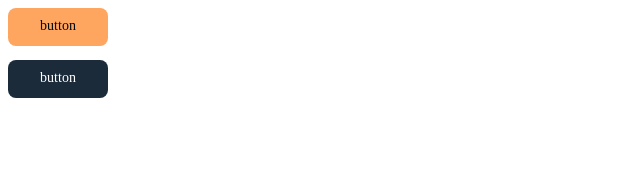
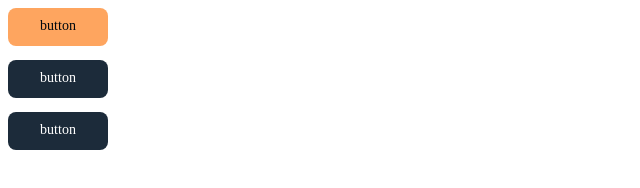
Before and after one commit to dkp-consult/resources-library, a plain HTML site: page components/button/button.html in a window 1280 px wide. Shown: the whole page, without its empty margins (0-640 px from the left). Drawn offline with Linux system fonts and the light colour scheme.

Commit message:
fix the animation button

```diff
--- a/components/button/button.css
+++ b/components/button/button.css
@@ -10,11 +10,11 @@
 }
 
 .btn-yellow {
-    background-color: #FEA55F;
+  background-color: #fea55f;
 }
 
 .btn-dark {
-    background-color: #1C2B3A;
+  background-color: #1c2b3a;
 }
 
 .btn-border {
@@ -29,10 +29,23 @@
   text-align: center;
 }
 
+.btn-animation{
+    transition: background-color 1s ease;
+}
+.btn-animation:hover {
+    background-color: #fea55f;
+}
+
+.text-animation{
+    transition: color 1s ease;
+}
+.text-animation:hover {
+    color: #01080e;
+}
 .text-black {
-    color: #01080E;
+  color: #01080e;
 }
 
 .text-white {
-    color: #FFFFFF;
+  color: #ffffff;
 }
--- a/components/button/button.html
+++ b/components/button/button.html
@@ -1,9 +1,6 @@
-
-    <link rel="stylesheet" href="button.css">
-
+<link rel="stylesheet" href="button.css" />
 
 <body>
-
   <div class="button-illustration">
     <div class="btn btn-yellow">
       <p class="btn-text text-black">button</p>
@@ -16,12 +13,9 @@
     </div>
   </div>
 
-
-
-
-
-
-
-
-
+  <div class="button-illustration">
+    <div class="btn btn-dark btn-animation">
+        <p class="btn-text text-white text-animation">button</p>
+      </div>
+  </div>
 </body>
```
Lines whose indentation alone changed are shown as unchanged.
